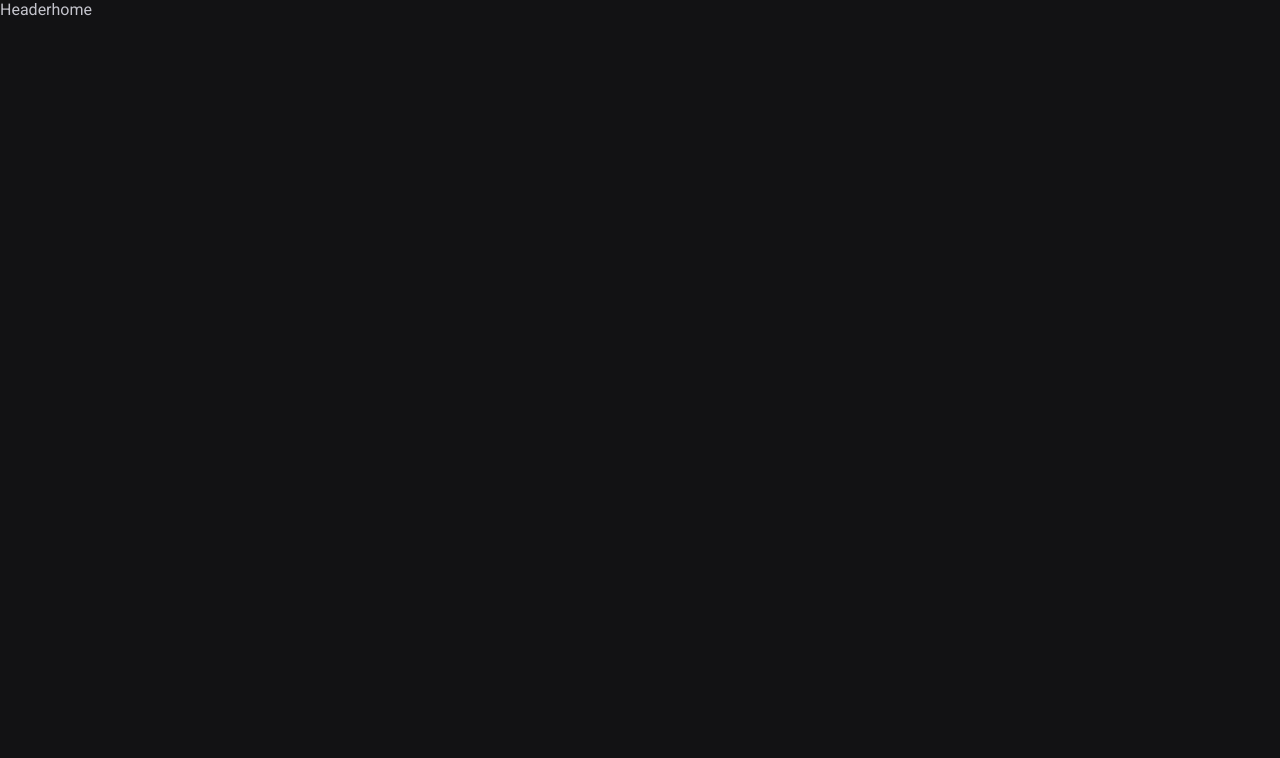
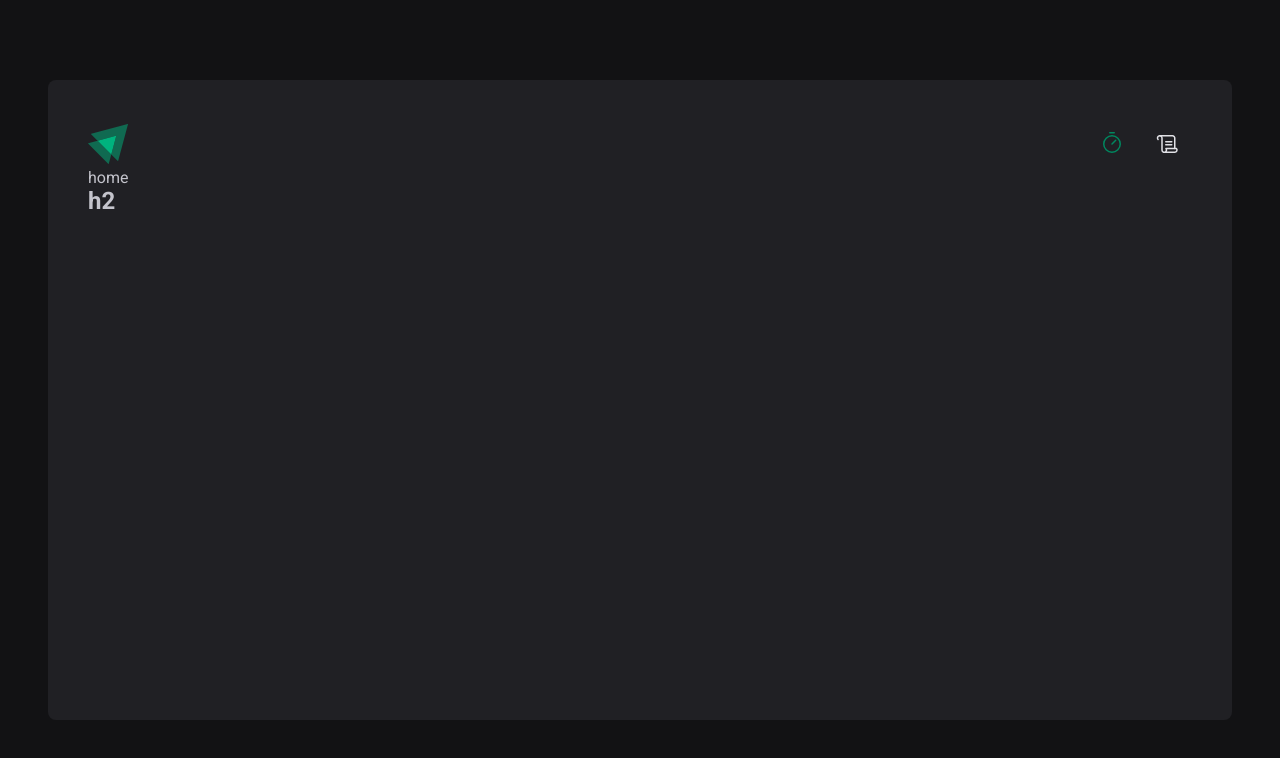
Before and after one commit to gh-johnny/Timer-React, a React (Vite) app: page / in a window 1280 px wide. Shown: the top 758 px of the page. Built offline with nearby package versions, Linux system fonts and the light colour scheme.

Commit message:
feat: header + navigation

```diff
--- a/package.json
+++ b/package.json
@@ -10,6 +10,7 @@
     "preview": "vite preview"
   },
   "dependencies": {
+    "phosphor-react": "^1.4.1",
     "react": "^18.2.0",
     "react-dom": "^18.2.0",
     "react-router-dom": "^6.22.0",
--- a/src/components/Header.tsx
+++ /dev/null
@@ -1,9 +0,0 @@
-function Header() {
-    return (
-        <>
-            Header
-        </>
-    )
-}
-
-export { Header }
--- /dev/null
+++ b/src/components/Header/index.tsx
@@ -0,0 +1,31 @@
+import { HeaderContainer } from "./styles"
+
+import logo from '../../assets/logo.svg'
+import { Scroll, Timer } from "phosphor-react"
+import { NavLink } from "react-router-dom"
+
+function Header() {
+    return (
+        <>
+            <HeaderContainer>
+                <img src={logo} alt="Two green triangles on top of the other of which represents the app logo" />
+                <nav>
+                    <NavLink
+                        to="/"
+                        title="Timer"
+                    >
+                        <Timer size={24} />
+                    </NavLink>
+                    <NavLink
+                        to="/history"
+                        title="History"
+                    >
+                        <Scroll size={24} />
+                    </NavLink>
+                </nav>
+            </HeaderContainer>
+        </>
+    )
+}
+
+export { Header }
--- /dev/null
+++ b/src/components/Header/styles.ts
@@ -0,0 +1,37 @@
+import styled from 'styled-components'
+
+const HeaderContainer = styled.header`
+    display: flex;
+    align-items: center;
+    justify-content: space-between;
+
+    nav {
+        display: flex;
+        gap: 0.5rem;
+
+        a {
+            width: 3rem;
+            height: 3rem;
+
+            display: flex;
+            justify-content: center;
+            align-items: center;
+
+            color: ${props => props.theme['gray-100']};
+
+            border-top: 3px solid transparent;
+            border-bottom: 3px solid transparent;
+            border-radius: 3px;
+
+            &:hover {
+                border-bottom: 3px solid ${({ theme }) => theme['green-300']}
+            }
+
+            &.active {
+                 color: ${({ theme }) => theme['green-500']};
+            }
+        }
+    }
+`
+
+export { HeaderContainer }
--- a/src/layouts/DefaultLayout.tsx
+++ /dev/null
@@ -1,13 +0,0 @@
-import { Outlet } from "react-router-dom"
-import { Header } from "../components/Header"
-
-function DefaultLayout() {
-    return (
-        <>
-            <Header />
-            <Outlet />
-        </>
-    )
-}
-
-export { DefaultLayout }
--- /dev/null
+++ b/src/layouts/DefaultLayout/index.tsx
@@ -0,0 +1,16 @@
+import { Outlet } from "react-router-dom"
+import { Header } from "../../components/Header"
+import { LayoutContainer } from "./styles"
+
+function DefaultLayout() {
+    return (
+        <>
+            <LayoutContainer>
+                <Header />
+                <Outlet />
+            </LayoutContainer>
+        </>
+    )
+}
+
+export { DefaultLayout }
--- /dev/null
+++ b/src/layouts/DefaultLayout/styles.ts
@@ -0,0 +1,17 @@
+import styled from 'styled-components'
+
+const LayoutContainer = styled.div`
+
+    max-width: 74rem;
+    height: calc(100vh - 10rem);
+    margin: 5rem auto;
+    padding: 2.5rem;
+
+    background: ${({ theme }) => theme['gray-800']};
+    border-radius: 8px;
+
+    display: flex;
+    flex-direction: column;
+`
+
+export { LayoutContainer }
--- a/src/pages/History.tsx
+++ b/src/pages/History.tsx
@@ -1,7 +1,7 @@
 function History() {
     return (
         <>
-            history
+            <div>history</div>
         </>
     )
 }
--- a/src/pages/Home.tsx
+++ b/src/pages/Home.tsx
@@ -2,7 +2,8 @@
 function Home() {
     return (
         <>
-            home
+            <div>home</div>
+            <h2>h2</h2>
         </>
     )
 }
```
Also changed, not shown: src/assets/logo.svg (added), 1 other file (tests, documents, lock files or other folders).
